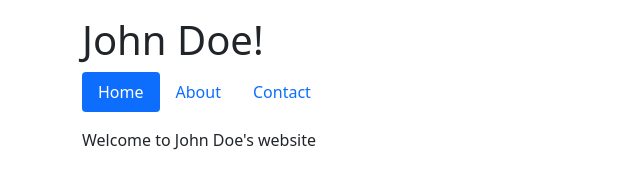
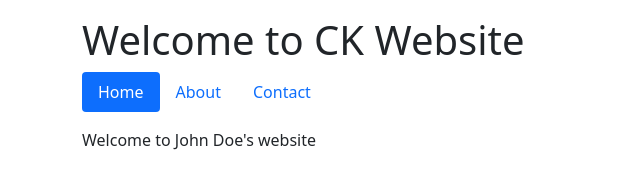
Before and after one commit to chriskkim/ce3w22, a plain HTML site: page index.html in a window 1280 px wide. Shown: the whole page, without its empty margins (0-640 px from the left). Drawn offline with nearby package versions, Linux system fonts and the light colour scheme.

Commit message:
Change in title

```diff
--- a/index.html
+++ b/index.html
@@ -12,13 +12,13 @@
     <script src="https://code.jquery.com/jquery-3.6.0.min.js" integrity="sha256-/xUj+3OJU5yExlq6GSYGSHk7tPXikynS7ogEvDej/m4=" crossorigin="anonymous"></script>
     <script src="script.js"></script>
 
-    <title>GitHub Pages Test</title>
+    <title>CK Website</title>
   </head>
   <body>
 
     <div class="container mt-3">
 
-        <h1>John Doe!</h1>
+        <h1>Welcome to CK Website</h1>
 
         <ul class="nav nav-pills mb-3">
             <li class="nav-item">
```
